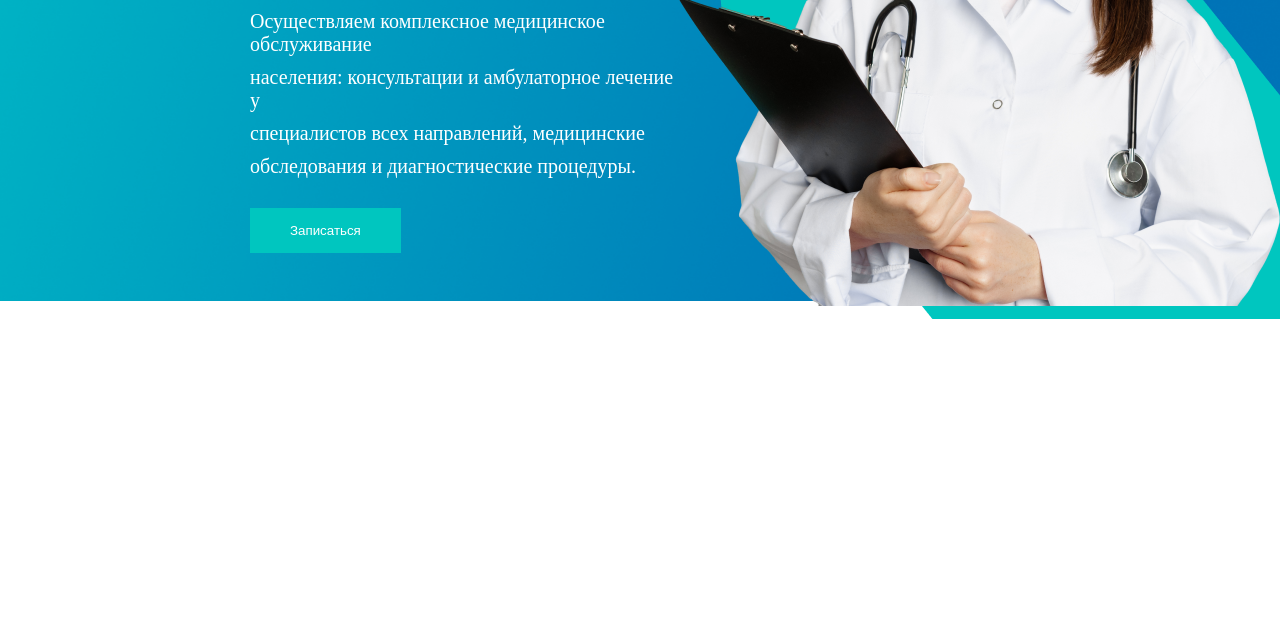
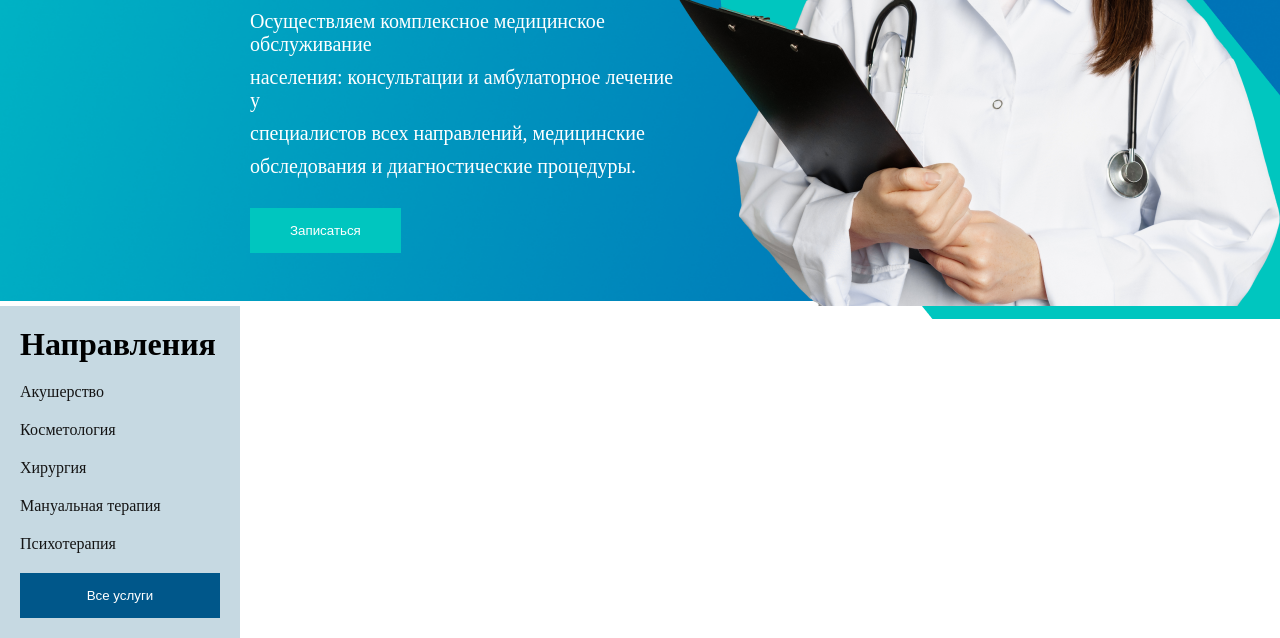
Before and after one commit to ffkabulka010-cmd/opwi-5-nafara-, a plain HTML site: page abdulqosim/abdulqosim.html in a window 1280 px wide. Shown: the part 436-1074 px from the top of the page. Before the commit the page ends 800 px from the top, so only its background shows below. Drawn offline with Linux system fonts and the light colour scheme.

Commit message:
salom13-salom14

```diff
--- a/abdulqosim/abdulqosim.css
+++ b/abdulqosim/abdulqosim.css
@@ -50,3 +50,20 @@
 .salom10{
     margin-top: 100px;
 }
+.salom13{
+    width: 200px;
+    display: flex;
+    flex-direction: column;
+    gap: 20px;
+    padding: 20px;
+    background-color: #C6D9E2;
+}
+.salom13 p{
+    color:#141414;
+}
+.salom14{
+    padding: 15px 40px;
+    border: none;
+    background-color: #00578A;
+    color: white;
+}
--- a/abdulqosim/abdulqosim.html
+++ b/abdulqosim/abdulqosim.html
@@ -37,5 +37,14 @@
         </div>
         <img class="salom5" src="./image.png" alt="">
     </div>
+    <div class="salom13">
+        <h1>Направления</h1>
+        <p>Акушерство</p>
+        <p>Косметология</p>
+        <p>Хирургия</p>
+        <p>Мануальная терапия</p>
+        <p>Психотерапия</p>
+        <button class="salom14">Все услуги</button>
+    </div>
 </body>
 </html>
```
